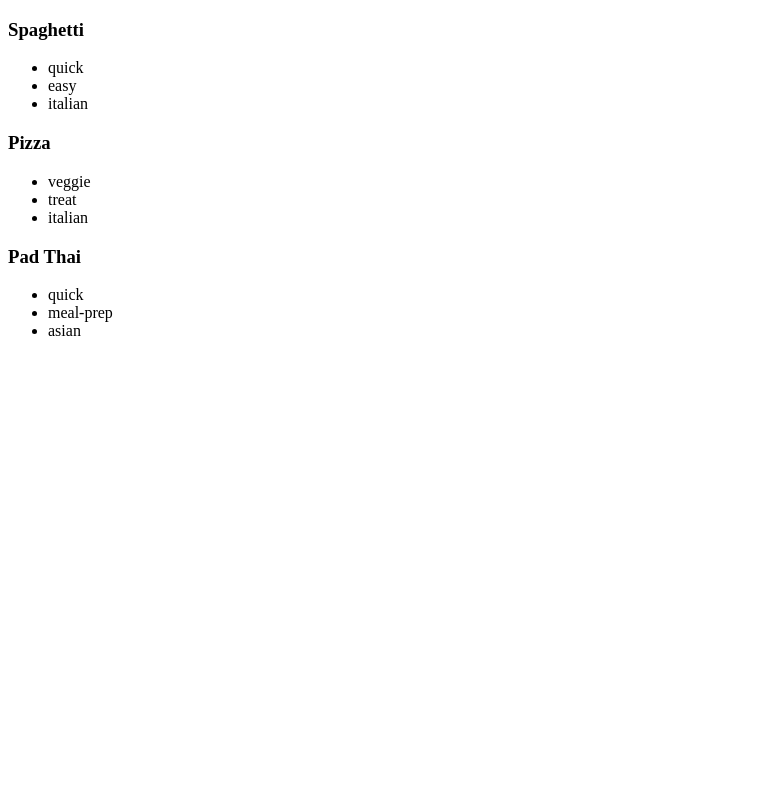
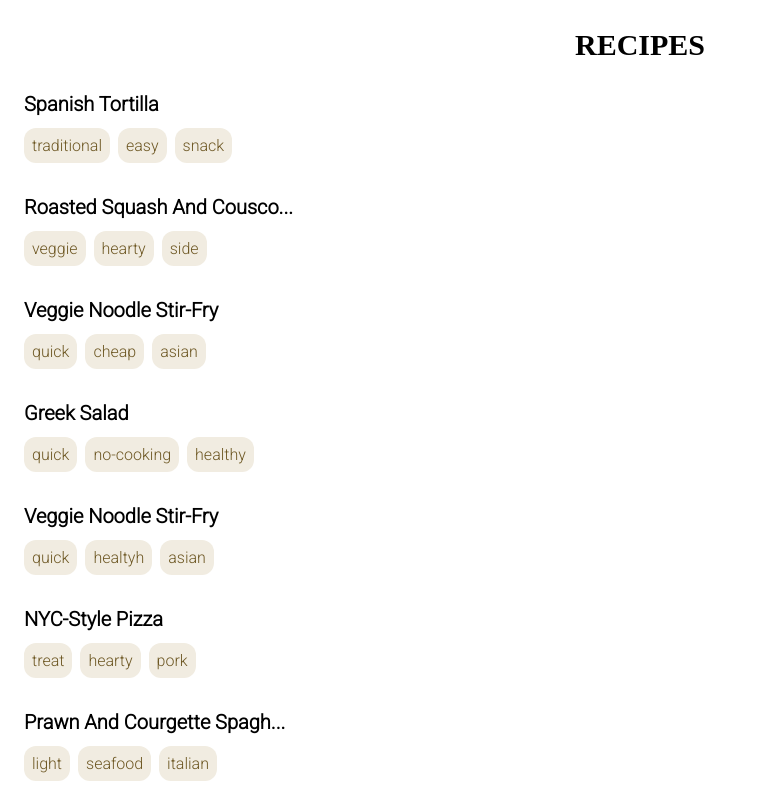
Before and after one commit to carolinstuhr/capstone-project, a React (Create React App) app in the folder frontend/: page / in a window 1280 px wide. Shown: the top 800 px of the page, without its empty margins (0-758 px from the left). Built offline with nearby package versions, Linux system fonts and the light colour scheme; the HTML template or start-up script is replaced by a standard one.

Commit message:
Adding header, restricting title length and tag number, styling, additional json objects

```diff
--- a/frontend/public/index.html
+++ b/frontend/public/index.html
@@ -5,9 +5,12 @@
     <meta name="viewport" content="width=device-width, initial-scale=1" />
     <meta name="theme-color" content="#000000" />
     <meta
-    name="description"
-    content="Web site created using create-react-app"
+      name="description"
+      content="Web site created using create-react-app"
     />
+    <style>
+      @import url('https://fonts.googleapis.com/css2?family=Roboto:wght@300&display=swap');
+    </style>
     <!--
       <link rel="icon" href="%PUBLIC_URL%/favicon.ico" />
       <link rel="apple-touch-icon" href="%PUBLIC_URL%/logo192.png" />
--- a/frontend/src/App.js
+++ b/frontend/src/App.js
@@ -1,9 +1,11 @@
 import React from 'react'
 import RecipeList from './RecipeList'
+import Header from './Header'
 
 export default function App() {
   return (
     <>
+      <Header>Recipes</Header>
       <RecipeList />
     </>
   )
--- /dev/null
+++ b/frontend/src/Header.js
@@ -0,0 +1,13 @@
+import React from 'react'
+import styled from 'styled-components/macro'
+
+export default function Header({ children }) {
+  return <HeaderStyled>{children}</HeaderStyled>
+}
+const HeaderStyled = styled.h1`
+  text-align: center;
+  margin-left: 0;
+  font-size: 30px;
+  text-transform: uppercase;
+  padding-top: 8px;
+`
--- a/frontend/src/RecipeList.js
+++ b/frontend/src/RecipeList.js
@@ -1,19 +1,61 @@
 import React from 'react'
 import recipeData from './RecipeList.json'
+import styled from 'styled-components/macro'
 
 export default function RecipeList() {
   return (
-    <div>
-      {recipeData.map((recipe) => (
-        <section>
-          <h3>{recipe.title}</h3>
-          <ul>
-            {recipe.tags.map((tag) => (
-              <li>{tag}</li>
-            ))}
-          </ul>
-        </section>
-      ))}
-    </div>
+    <main>
+      <SectionStyled>
+        {recipeData.map((recipe) => (
+          <RecipeSectionStyled>
+            <TitleStyled>
+              {recipe.title.length > 25
+                ? recipe.title.substring(0, 25) + '...'
+                : recipe.title}
+            </TitleStyled>
+            <ListStyled>
+              {recipe.tags.slice(0, 3).map((tag) => (
+                <ListItemsStyled>{tag}</ListItemsStyled>
+              ))}
+            </ListStyled>
+          </RecipeSectionStyled>
+        ))}
+      </SectionStyled>
+    </main>
   )
 }
+
+const SectionStyled = styled.main`
+  margin-top: 30px;
+`
+
+const RecipeSectionStyled = styled.section`
+  margin-bottom: 40px;
+  margin-left: 16px;
+`
+
+const ListItemsStyled = styled.li`
+  font-family: 'Roboto', sans-serif;
+  display: inline;
+  margin-right: 8px;
+  margin-top: 8px;
+  background: #f1ece1;
+  padding: 8px;
+  border-radius: 12px;
+  font-size: 16px;
+  text-transform: lowercase;
+  color: #6e5824;
+`
+
+const ListStyled = styled.ul`
+  list-style: none;
+  padding-left: 0;
+  margin-top: 12px;
+  margin-left: 0;
+`
+
+const TitleStyled = styled.h3`
+  font-family: 'Roboto', sans-serif;
+  font-size: 20px;
+  text-transform: capitalize;
+`
--- a/frontend/src/RecipeList.json
+++ b/frontend/src/RecipeList.json
@@ -1,14 +1,38 @@
 [
   {
-    "title": "Spaghetti",
-    "tags": ["quick", "easy", "italian"]
+    "title": "Spanish Tortilla",
+    "tags": ["traditional", "easy", "snack"]
   },
   {
-    "title": "Pizza",
-    "tags": ["veggie", "treat", "italian"]
+    "title": "Roasted Squash And Couscous Salad",
+    "tags": ["veggie", "hearty", "side"]
   },
   {
-    "title": "Pad Thai",
-    "tags": ["quick", "meal-prep", "asian"]
+    "title": "Veggie noodle stir-fry",
+    "tags": ["quick", "cheap", "asian", "delicous"]
+  },
+  {
+    "title": "Greek Salad",
+    "tags": ["quick", "no-cooking", "healthy"]
+  },
+  {
+    "title": "Veggie noodle stir-fry",
+    "tags": ["quick", "healtyh", "asian"]
+  },
+  {
+    "title": "NYC-style pizza",
+    "tags": ["treat", "hearty", "pork"]
+  },
+  {
+    "title": "Prawn and courgette spaghetti",
+    "tags": ["light", "seafood", "italian"]
+  },
+  {
+    "title": "Minestrone soup",
+    "tags": ["meal-prep", "soup", "warming"]
+  },
+  {
+    "title": "Banana pancakes",
+    "tags": ["breakfast", "sweet", "treat"]
   }
 ]
```
Also changed, not shown: frontend/src/GlobalStyles.js (+13 -0 lines), 1 other file (tests, documents, lock files or other folders).
